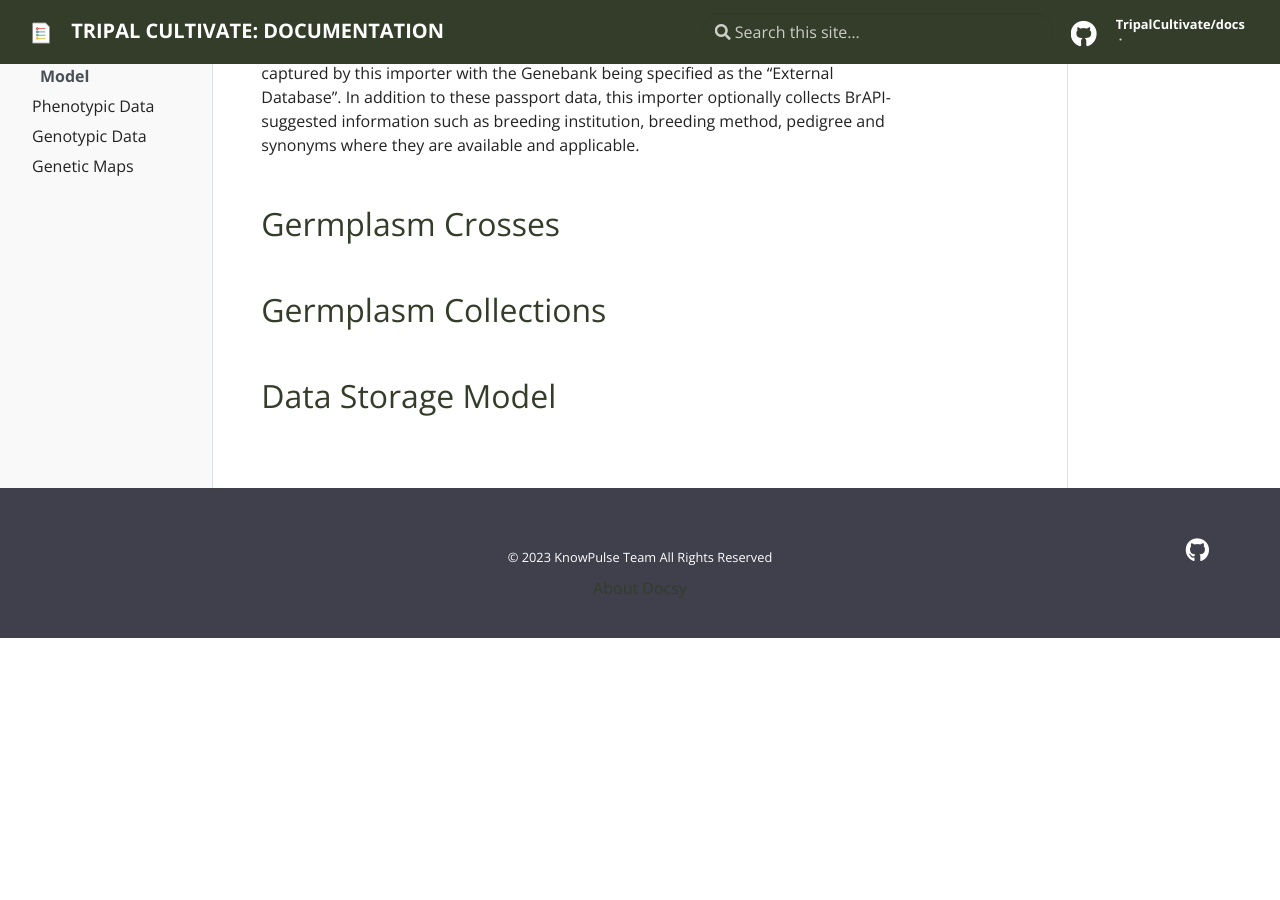
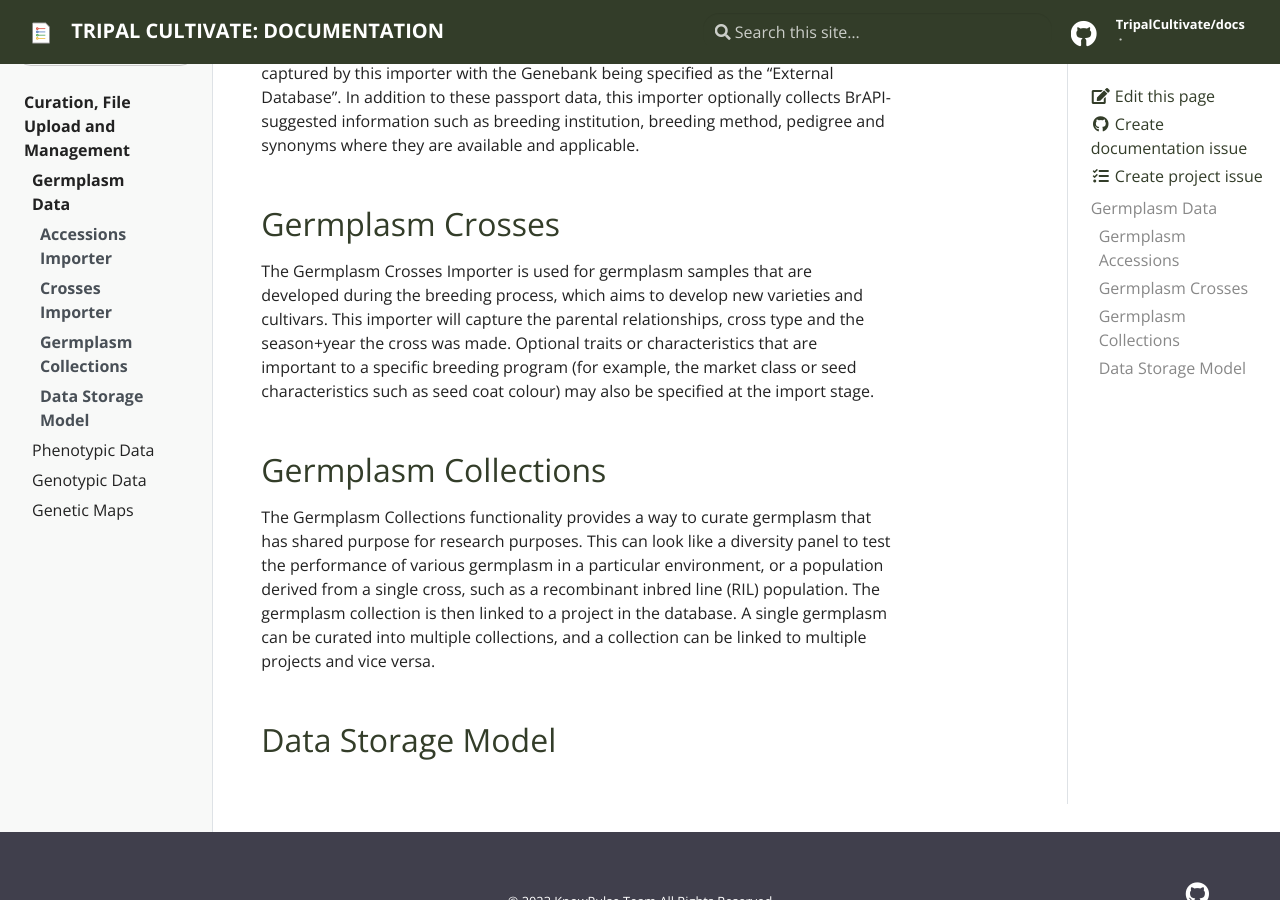
Before and after one commit to TripalCultivate/docs, a Jekyll site: the page built from _docs/curation/germplasm-data.md, in a window 1280 px wide and 900 px high, scrolled down 547 px. Built offline with Jekyll 4.4.1, drawn with Linux system fonts in a browser that asks for light colours; before the commit the page ends 1185 px from its top, so only the background shows below that.

Commit message:
Updated description for germplasm crosses importer and germplasm collections

```diff
--- a/_data/toc.yml
+++ b/_data/toc.yml
@@ -8,8 +8,8 @@
           url: "docs/curation/germplasm-data/germplasm-accessions-importer"
         - title: "Crosses Importer"
           url: "docs/curation/germplasm-data/germplasm-crosses-importer"
-        - title: "Collections Importer"
-          url: "docs/curation/germplasm-data/germplasm-collections-importer"
+        - title: "Germplasm Collections"
+          url: "docs/curation/germplasm-data/germplasm-collections"
         - title: "Data Storage Model"
           url: "docs/curation/germplasm-data/data-storage-model"
     - title: "Phenotypic Data"
--- a/_docs/curation/germplasm-data.md
+++ b/_docs/curation/germplasm-data.md
@@ -13,7 +13,9 @@ This module package enhances germplasm support in Tripal Core with support for b
 The Germplasm Accessions Importer is used for specific germplasm samples which are often maintained by genebanks. These accessions often serve as the seed source for various experiments and may also be used as parents in breeding crosses. Genebanks will generally maintain public passport data on these accessions, which is captured by this importer with the Genebank being specified as the "External Database". In addition to these passport data, this importer optionally collects BrAPI-suggested information such as breeding institution, breeding method, pedigree and synonyms where they are available and applicable.
 
 ## [Germplasm Crosses](germplasm-data/germplasm-crosses-importer)
+The Germplasm Crosses Importer is used for germplasm samples that are developed during the breeding process, which aims to develop new varieties and cultivars. This importer will capture the parental relationships, cross type and the season+year the cross was made. Optional traits or characteristics that are important to a specific breeding program (for example, the market class or seed characteristics such as seed coat colour) may also be specified at the import stage.
 
-## [Germplasm Collections](germplasm-data/germplasm-collections-importer)
+## [Germplasm Collections](germplasm-data/germplasm-collections)
+The Germplasm Collections functionality provides a way to curate germplasm that has shared purpose for research purposes. This can look like a diversity panel to test the performance of various germplasm in a particular environment, or a population derived from a single cross, such as a recombinant inbred line (RIL) population. The germplasm collection is then linked to a project in the database. A single germplasm can be curated into multiple collections, and a collection can be linked to multiple projects and vice versa.
 
 ## [Data Storage Model](germplasm-data/data-storage-model)
```
Also changed, not shown: _docs/curation/germplasm-data/germplasm-collections.md (renamed from _docs/curation/germplasm-data/germplasm-collections-importer.md).
